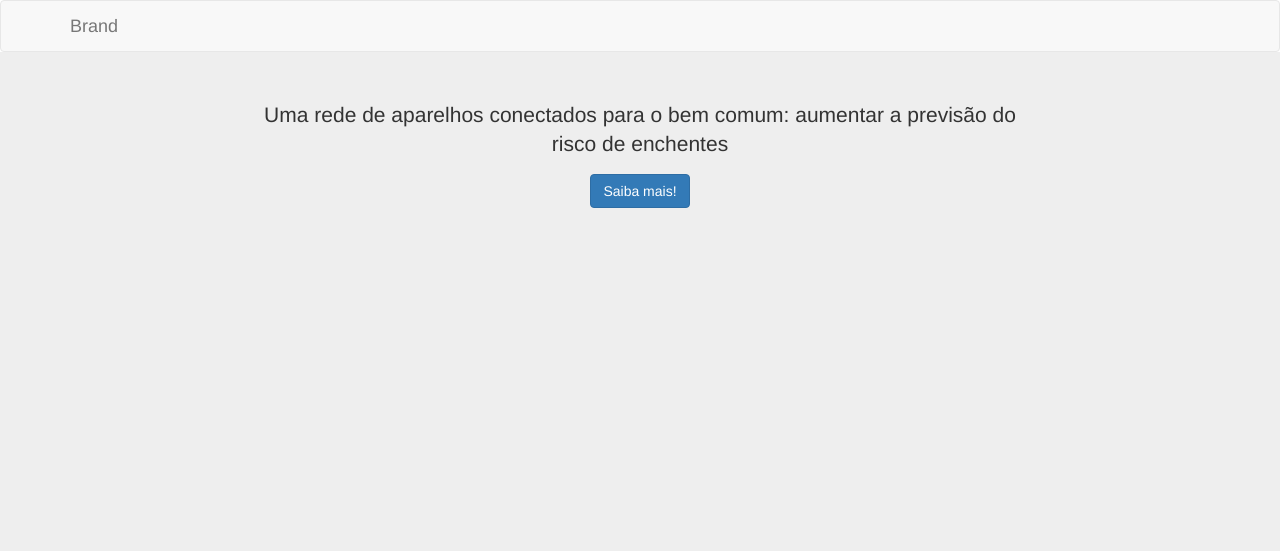
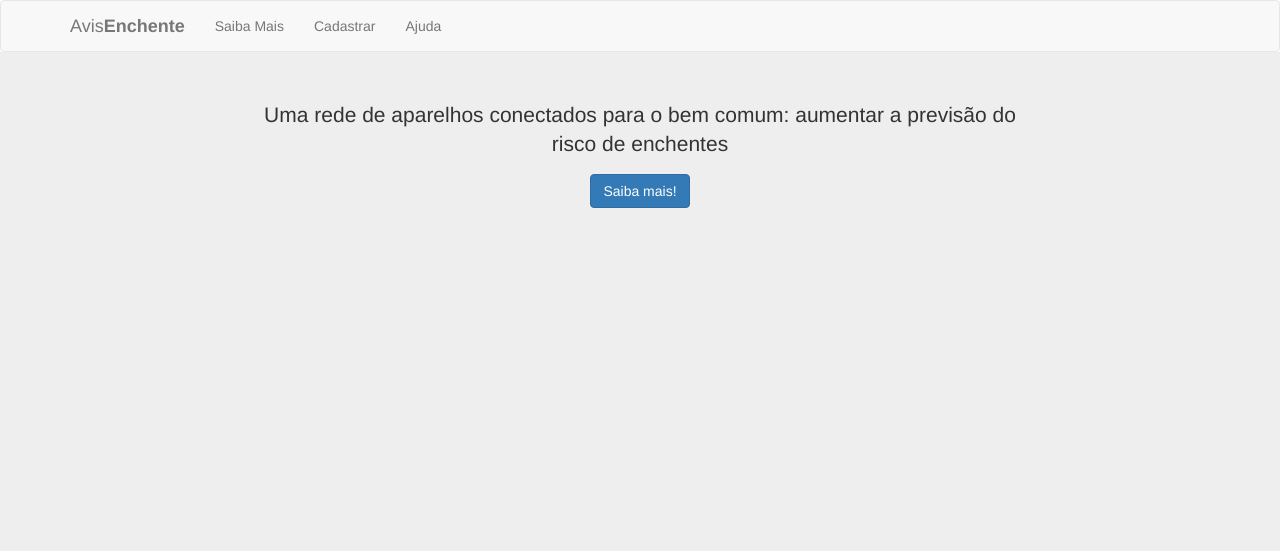
Before and after one commit to cirocosta/avisenchente, a Python web app: template src/templates/index/index.html in a window 1280 px wide. Shown: the top 551 px of the page. Run offline with Jinja, Linux system fonts and the light colour scheme; the template is opened without the code that fills it, so the values that code supplies are empty; some libraries are stand-ins or nearby versions.

Commit message:
Melhora o front da index

```diff
--- a/src/templates/index/index.html
+++ b/src/templates/index/index.html
@@ -9,12 +9,13 @@
     <!-- Brand and toggle get grouped for better mobile display -->
     <div class="navbar-header">
       <button type="button" class="navbar-toggle" data-toggle="collapse" data-target="#bs-example-navbar-collapse-1">
-        <span class="sr-only">Toggle navigation</span>
-        <span class="icon-bar"></span>
-        <span class="icon-bar"></span>
-        <span class="icon-bar"></span>
       </button>
-      <a class="navbar-brand" href="#">Brand</a>
+      <a class="navbar-brand" href="#">Avis<strong>Enchente</strong></a>
+      <ul class="nav navbar-nav">
+        <li><a href="#">Saiba Mais</a></li>
+        <li><a href="#">Cadastrar</a></li>
+        <li><a href="#">Ajuda</a></li>
+      </ul>
     </div>
   </div>
 </nav>
```
